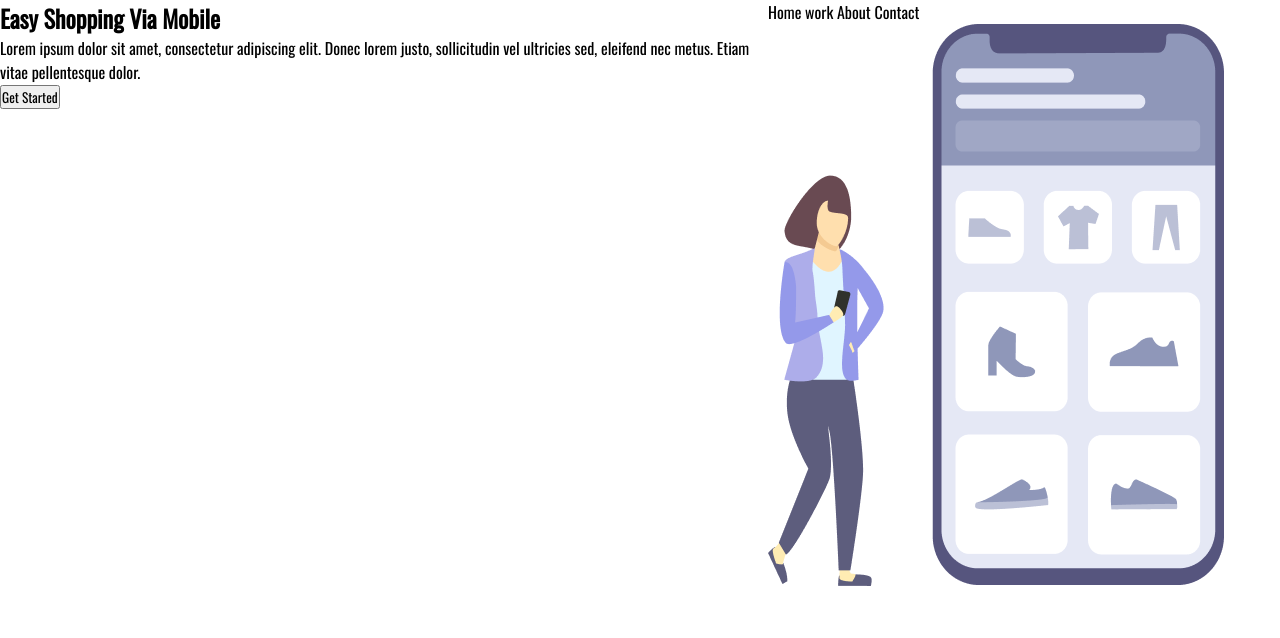
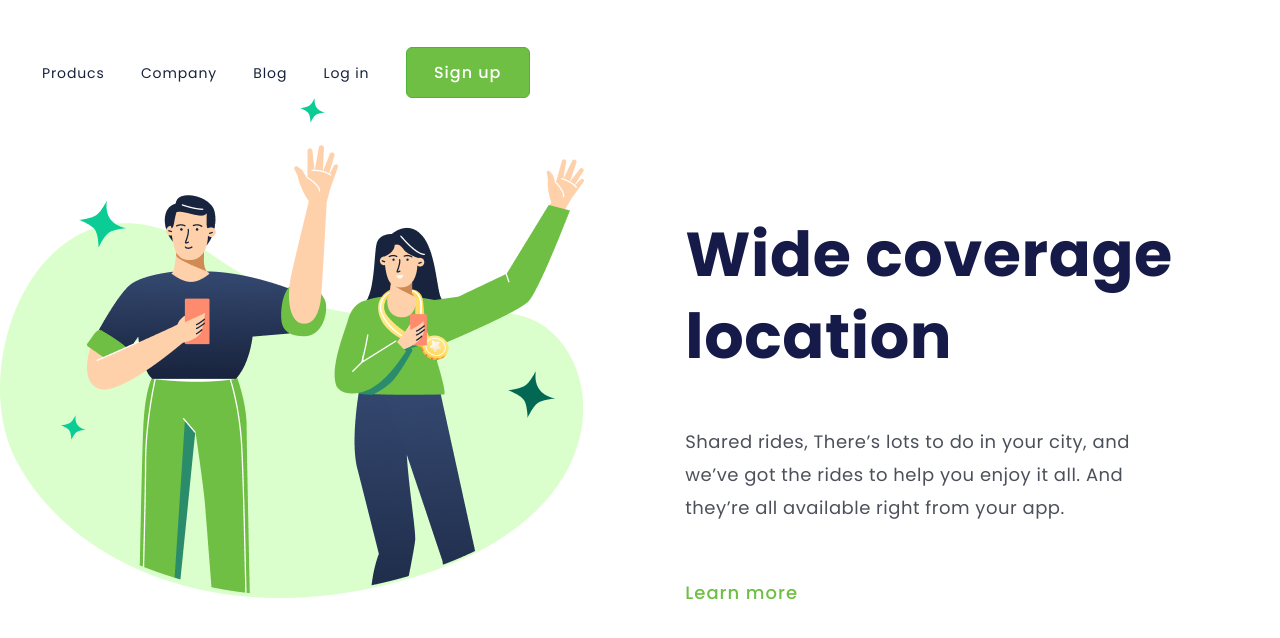
Before and after one commit to vagnercruz10/ccs-modulo-3, a plain HTML site: page index.html in a window 1280 px wide. Drawn offline with nearby package versions, Linux system fonts and the light colour scheme.

Commit message:
alteracao final

```diff
--- a/index.html
+++ b/index.html
@@ -1,5 +1,5 @@
 <!DOCTYPE html>
-<html lang="en">
+<html lang="pt-br">
 <head>
     <meta charset="UTF-8">
     <meta http-equiv="X-UA-Compatible" content="IE=edge">
@@ -8,25 +8,28 @@
     <link rel="preconnect" href="https://fonts.googleapis.com">
     <link rel="preconnect" href="https://fonts.gstatic.com" crossorigin>
     <link href="https://fonts.googleapis.com/css2?family=Oswald&family=Poppins:wght@400;500;700&display=swap" rel="stylesheet">
-    <title>CSS-Projeto</title>
+    <title>Primeiro projeto</title>
 </head>
 <body>
-    <div class="wrapper">
-        <section class="container-left">
-            <h1>Easy Shopping Via Mobile</h1>
-            <p>Lorem ipsum dolor sit amet, consectetur  adipiscing elit. Donec lorem justo, sollicitudin vel ultricies sed, eleifend nec metus. Etiam vitae pellentesque dolor. </p>
-            <button>Get Started</button>
-        </section>
+    <header>
+        <a class="link-menu">Producs</a>
+        <a class="link-menu">Company</a>
+        <a class="link-menu">Blog</a>
+        <a class="link-menu">Log in</a>
+        <button class="button-sign-up">Sign up</button>
+    </header>
 
-        <section class="container-rigth">
-            <header>
-            <a>Home</a>
-            <a>work</a>
-            <a>About</a>
-            <a>Contact</a>
-            </header>
-            <img alt="girl-cellphone" src="./girl-cellphone.png">
-        </section>
-    </div>
+    <main>
+       <img src="./logo.png">
+
+       <div>
+        <h1>Wide coverage location</h1>
+        <p>Shared rides, There’s lots to do in your city, and we’ve got the rides to help you enjoy it all. And they’re all available right from your app.</p>
+        <button class="button-learn-more">Learn more</button>
+       </div>
+    </main>
+
+
+
 </body>
 </html>
--- a/styles.css
+++ b/styles.css
@@ -1,25 +1,79 @@
 * {
- margin: 0;
- padding: 0;
- box-sizing: border-box;
- font-family: 'Oswald', sans-serif;
+  margin: 0;
+  padding: 0;
+  box-sizing: border-box;
+  font-family: 'Poppins', sans-serif;
 }
 
-.wrapper {
-    height: 100vh;
-    width: 100vw;
-    display: flex;
+header {
+    margin-top: 47px;
+    margin-left: 42px;
+
 }
 
-.container-left {
+.link-menu {
+    font-weight: 400;
+    font-size: 14px;
+    line-height: 21px;
+    text-align: center;
+    letter-spacing: 0.875px;
+    color: #17233D;
+    margin-right: 32px;
+ }
+
+ .button-sign-up {
+    background: #6FBF44;
+    border: 1px solid #4CB538;
+    border-radius: 6px;
+    width: 124px;
+    height: 51px;
+    cursor: pointer;
+    font-weight: 500;
+    font-size: 16px;
+    line-height: 24px;
+    letter-spacing: 1px;
+    color: #FFFFFF;
+
+ }
+
+ img {
+    margin-top: 163px 0 0 123px;
     display: inline-block;
-    width: 60%;
 }
 
-.container-right {
+
+ div {
     display: inline-block;
-    background-color: rgba(93, 93, 125, 0.16);
-    height: 100vh;
-    position: absolute;
-    width: 40%;
+    margin-left: 85px;
+    width: 493px;
 }
+
+ h1 {
+    font-weight: 700;
+    font-size: 62px;
+    line-height: 82px;
+    letter-spacing: 0.596154px;
+    color: #161A49;
+}
+
+ p {
+    font-weight: 400;
+    font-size: 18px;
+    line-height: 33px;
+    letter-spacing: 0.5px;
+    color: #4B505A;
+    margin-top: 47px;
+    margin-bottom: 55px;
+
+ }
+
+ .button-learn-more {
+    font-weight: 500;
+    font-size: 18px;
+    line-height: 27px;
+    letter-spacing: 1px;
+    color: #6FBF44;
+    cursor: pointer;
+    background: transparent;
+    border: none;
+ }
```
Also changed, not shown: girl-cellphone.png (deleted), logo.png (added).
